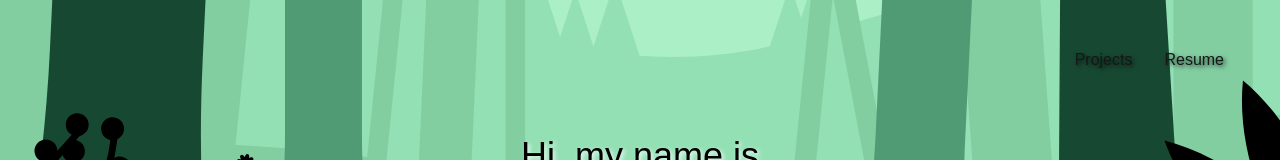
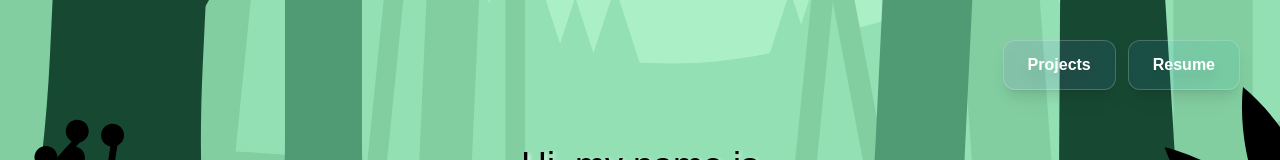
Before and after one commit to korok-leaf/personal-web, a Next.js app: page / in a window 1280 px wide. Shown: the top 160 px of the page. Built offline with nearby package versions, Linux system fonts and the light colour scheme.

Commit message:
added header ui

```diff
--- a/src/components/Header.tsx
+++ b/src/components/Header.tsx
@@ -13,9 +13,15 @@ const Header = () => {
   }
 
   return (
-      <div className="flex float-right drop-shadow-sm">
-        <button className="text-grey px-4 py-2 rounded transition ease-in-out delay-150 text-shadow-dark hover:-translate-y-1 hover:scale-110 duration-300" onClick={projectsClick}>Projects</button>
-        <button className="text-grey px-4 py-2 rounded transition ease-in-out delay-150 text-shadow-dark hover:-translate-y-1 hover:scale-110 duration-300" onClick={resumeClick}>Resume</button>
+      <div className="flex float-right drop-shadow-xl gap-3">
+        <button className="relative group px-6 py-3 bg-gradient-to-r from-purple-500/10 to-blue-500/10 backdrop-blur-sm border border-white/20 text-white font-semibold rounded-xl shadow-lg transition-all duration-300 ease-out hover:from-purple-500/20 hover:to-blue-500/20 hover:border-white/30 hover:shadow-purple-500/25 hover:shadow-2xl hover:-translate-y-1 hover:scale-105" onClick={projectsClick}>
+          <span className="relative z-10">Projects</span>
+          <div className="absolute inset-0 bg-gradient-to-r from-purple-500 to-blue-500 rounded-xl opacity-0 group-hover:opacity-10 transition-opacity duration-300"></div>
+        </button>
+        <button className="relative group px-6 py-3 bg-gradient-to-r from-blue-500/10 to-teal-500/10 backdrop-blur-sm border border-white/20 text-white font-semibold rounded-xl shadow-lg transition-all duration-300 ease-out hover:from-blue-500/20 hover:to-teal-500/20 hover:border-white/30 hover:shadow-blue-500/25 hover:shadow-2xl hover:-translate-y-1 hover:scale-105" onClick={resumeClick}>
+          <span className="relative z-10">Resume</span>
+          <div className="absolute inset-0 bg-gradient-to-r from-blue-500 to-teal-500 rounded-xl opacity-0 group-hover:opacity-10 transition-opacity duration-300"></div>
+        </button>
       </div>
   );
 }
```
